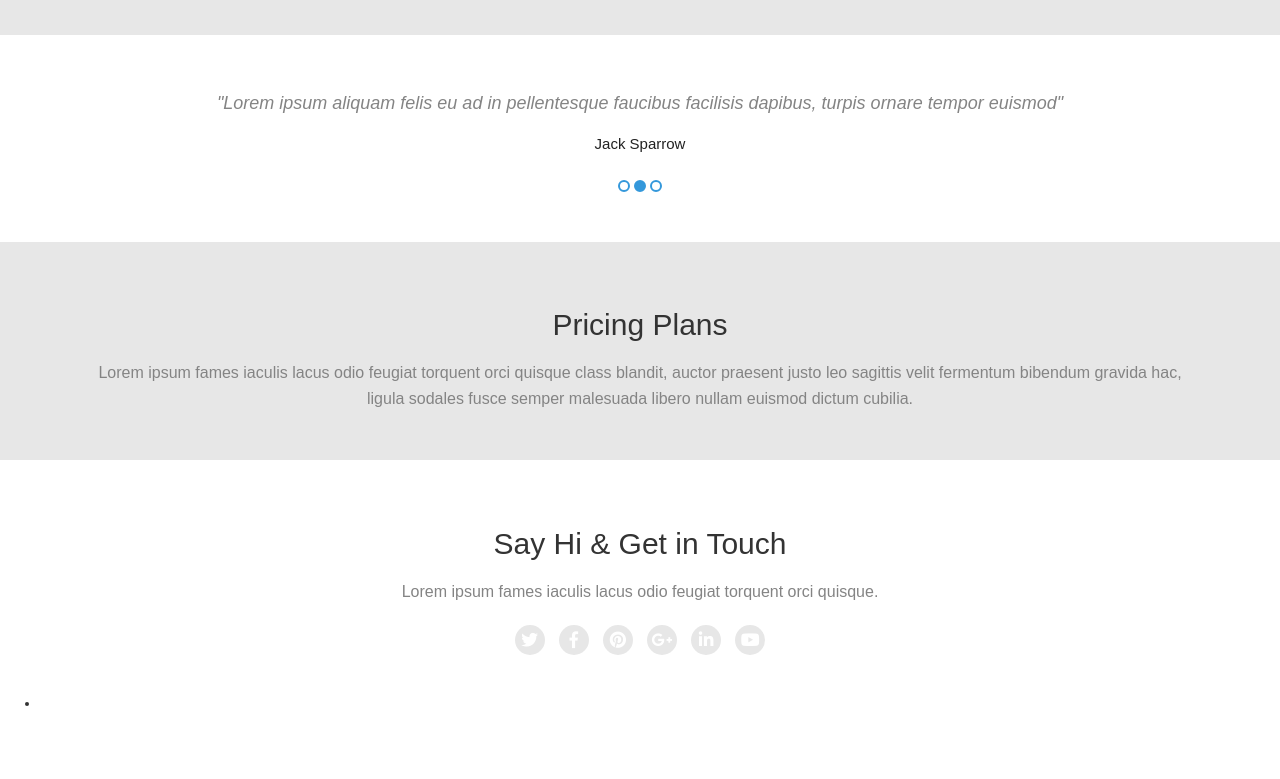
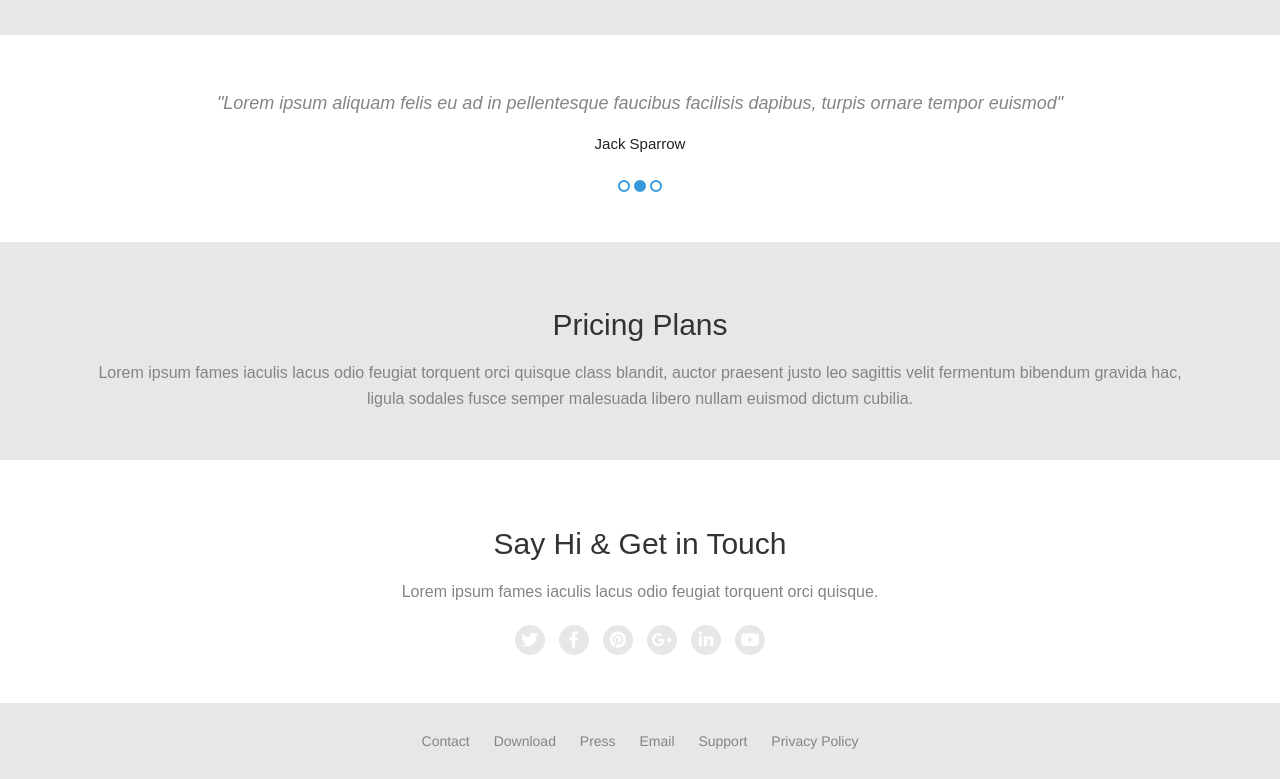
Before and after one commit to romariogomes/arctouch-dev-challenge, a website: page index.html in a window 1280 px wide. Shown: the part 1360-2139 px from the top of the page. Before the commit the page ends 2083 px from the top, so only its background shows below. Drawn offline with nearby package versions, Linux system fonts and the light colour scheme.

Commit message:
implementing Footer section

```diff
--- a/index.html
+++ b/index.html
@@ -348,7 +348,12 @@
 <footer>
 	<div>
 		<ul class="links-list">
-			<li class="link"></li>
+			<li class="link"> <a href="#" target="_blank"> Contact </a></li>
+			<li class="link"> <a href="#" target="_blank"> Download </a></li>
+			<li class="link"> <a href="#" target="_blank"> Press </a></li>
+			<li class="link"> <a href="#" target="_blank"> Email </a></li>
+			<li class="link"> <a href="#" target="_blank"> Support </a></li>
+			<li class="link"> <a href="#" target="_blank"> Privacy Policy </a></li>
 		</ul>
 	</div>
 </footer>
--- a/src/stylesheet/main.scss
+++ b/src/stylesheet/main.scss
@@ -1,10 +1,11 @@
-$header-color: #0077B5;
-$text-color: rgb(132,132,132);
-$craze-blue: rgb(52, 152, 219);
+// $header-color: #0077B5;
+// $text-color: rgb(132,132,132);
+// $craze-blue: rgb(52, 152, 219);
 
 @import 'partials/variables';
 @import 'partials/testimonials';
 @import 'partials/contact';
+@import 'partials/footer';
 // @import url('https://fonts.googleapis.com/css?family=Pacifico');
 
 @media screen and (min-width: 600px) and (max-width: 759px) {
--- a/src/stylesheet/partials/_contact.scss
+++ b/src/stylesheet/partials/_contact.scss
@@ -1,7 +1,7 @@
 div#get-in-touch {
 
 	position: relative;
-    margin-top: 10px;
+    margin: 10px 0px;
     width: 100%;
     text-align: center;
 
--- /dev/null
+++ b/src/stylesheet/partials/_footer.scss
@@ -0,0 +1,34 @@
+footer {
+
+	height: 3%;
+	width: 100%;
+	background-color: $gray-section;
+
+	div {
+
+		height: inherit;
+	    width: inherit;
+	    line-height: 4em;
+
+	}
+	ul.links-list {
+
+		padding: 10px;
+    	text-align: center;
+    	height: inherit;
+    	width: inherit;
+    	margin: 0;
+
+		li.link {
+
+			display: inline;
+    		padding: inherit;
+
+    		a {
+    			color: $text-color;
+    			text-decoration: none;
+    			cursor: pointer;
+    		}
+		}
+	}
+}
--- a/src/stylesheet/partials/_testimonials.scss
+++ b/src/stylesheet/partials/_testimonials.scss
@@ -23,7 +23,7 @@
     bottom: 0;
 
     li {
-        border: 2px solid $craze-blue;
+        border: 2px solid $default-blue;
         background: transparent;
         width: 12px;
         height: 12px;
@@ -31,7 +31,7 @@
     }
 
     li.active {
-        background: $craze-blue;
+        background: $default-blue;
         margin: 1px;
     }
 
```
Also changed, not shown: src/stylesheet/main.css, 1 other file.
